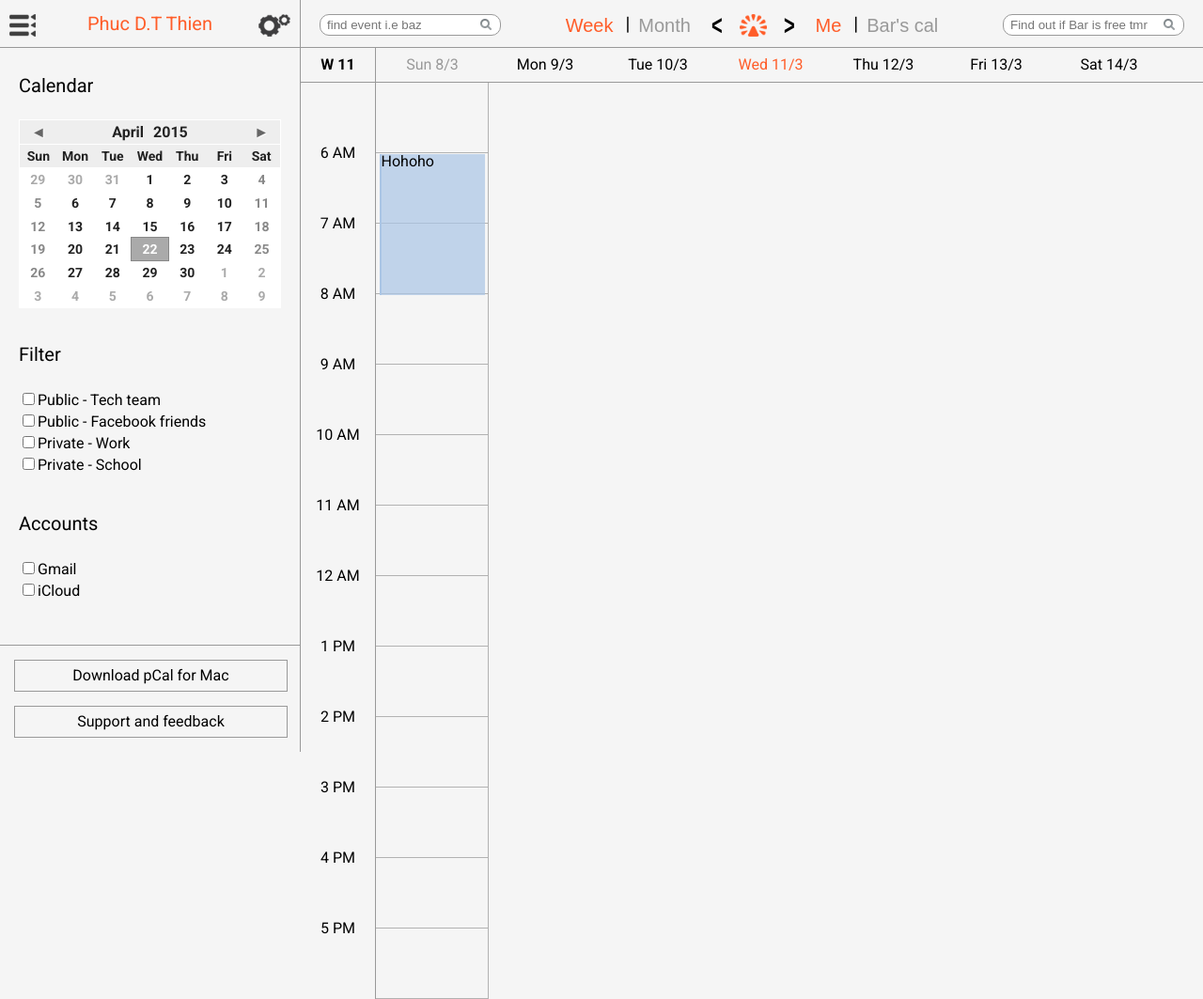
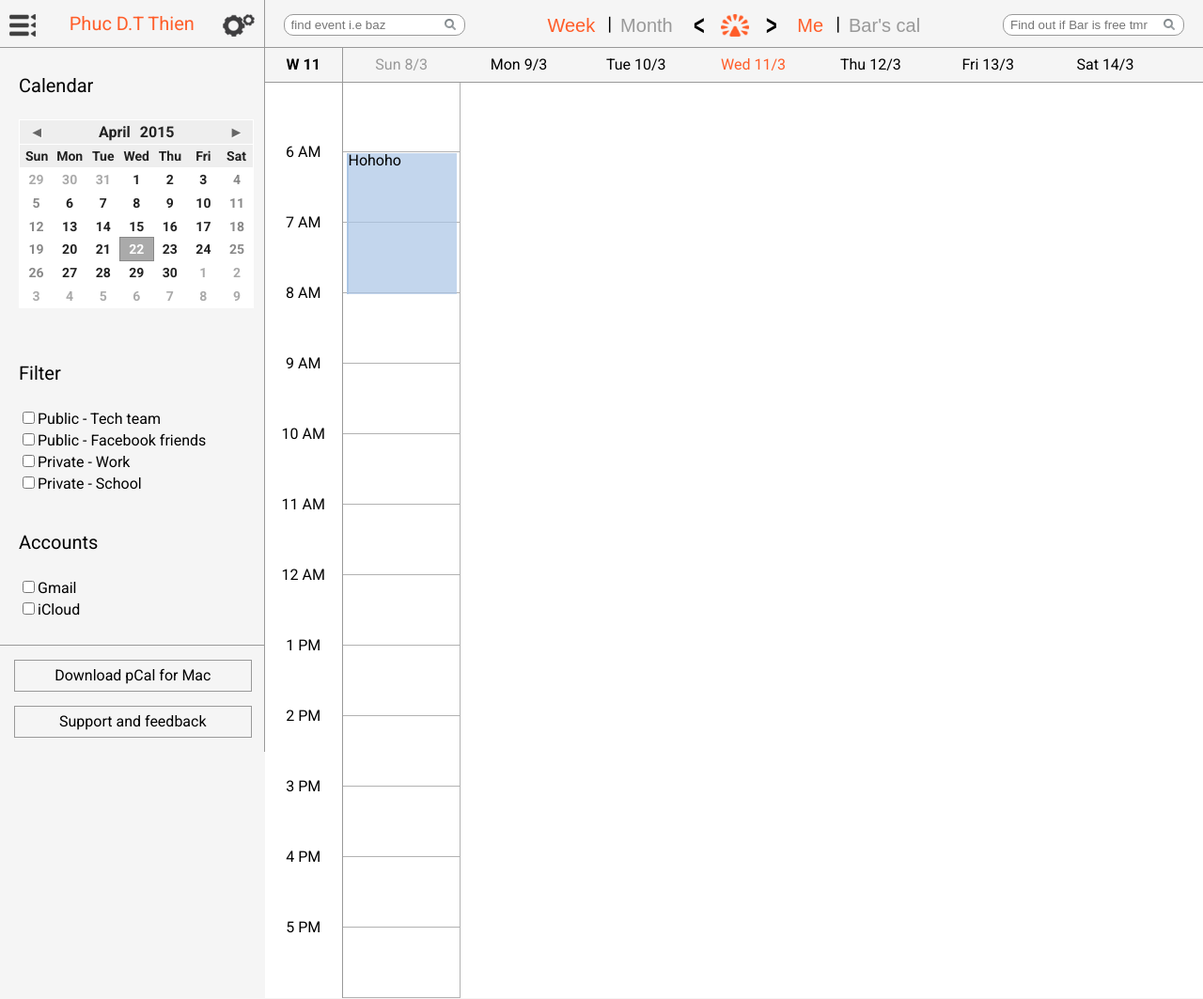
Before and after one commit to fuksi/pcal, a plain HTML site: page main/index.html in a window 1280 px wide. Shown: the whole page at 94% size. Drawn offline with nearby package versions, Linux system fonts and the light colour scheme.

Commit message:
Fix sidebar, add fixed position to sidebar, calendar header, add logic for basic functionalities

```diff
--- a/main/index.html
+++ b/main/index.html
@@ -30,7 +30,7 @@
 					<h3>Calendar</h3>
 					<input type="text" id="mydate" gldp-id="mydate" />
 				    <div gldp-el="mydate"
-				        style="width:100%; height:200px;">
+				        style="width:250px; height:200px;">
 				    </div>
 				</div>
 
--- a/main/sass/_generals.scss
+++ b/main/sass/_generals.scss
@@ -6,6 +6,10 @@ $grey: #999999;
 $light-grey: #b2b2b2;
 $fonts: 'Roboto', sans-serifs;
 
+html {
+	height: 100vh;
+}
+
 body {
 	background: #f5f5f5;
 	height: 100%;
--- a/main/sass/_main-calendar.scss
+++ b/main/sass/_main-calendar.scss
@@ -1,14 +1,19 @@
 .calendar {
 	float: left;
-	width: 75%;
+	margin-left: 22%; // to clear to fixed sidebar
+	width: 78%;
 	box-sizing: border-box;
 }
 
 .calendar-header {
+	z-index: 500;
 	background: #f5f5f5;
 	padding: 15px 0;
 	width: 100%;
 	height: 51px;
+	position: fixed;
+	width: 78%;
+	top: 0;
 	box-sizing: border-box;
 	border-bottom: 1px solid $grey;
 	> * {
@@ -78,6 +83,11 @@
 }
 
 .weekdays {
+	background: #f5f5f5;
+	z-index: 501;
+	margin-top: 51px;
+	position: fixed;
+	width: 78%;
 	border-bottom: 1px solid $grey;
 	box-sizing: border-box;
 	.week-number, a {
@@ -100,6 +110,13 @@
 	}
 }
 
+.time-events {
+	width: 100%;
+	position: relative;
+	z-index: 400;
+	background: white;
+	margin-top: 87px;
+}
 .time {
 	border-right: 1px solid $grey;
 	.time-holder {
--- a/main/sass/_sidebar.scss
+++ b/main/sass/_sidebar.scss
@@ -1,10 +1,10 @@
 // Styles for left sidebar
 
 .sidebar {
-	position: relative;
+	position: fixed;
 	// width: 20%;
 	height: 100%;
-	width: 25%;
+	width: 22%;
 	float: left;
 	border-right: 1px solid $grey;
 	box-sizing: border-box;
@@ -43,7 +43,8 @@
 		}
 	}
 		.mini-cal {
-			padding-right: 10px;
+			text-align: center;
+			margin-bottom: 60px !important;
 			#mydate {
 				visibility: hidden;
 			}
```
Also changed, not shown: main/stylesheets/style.css, 1 other file.
